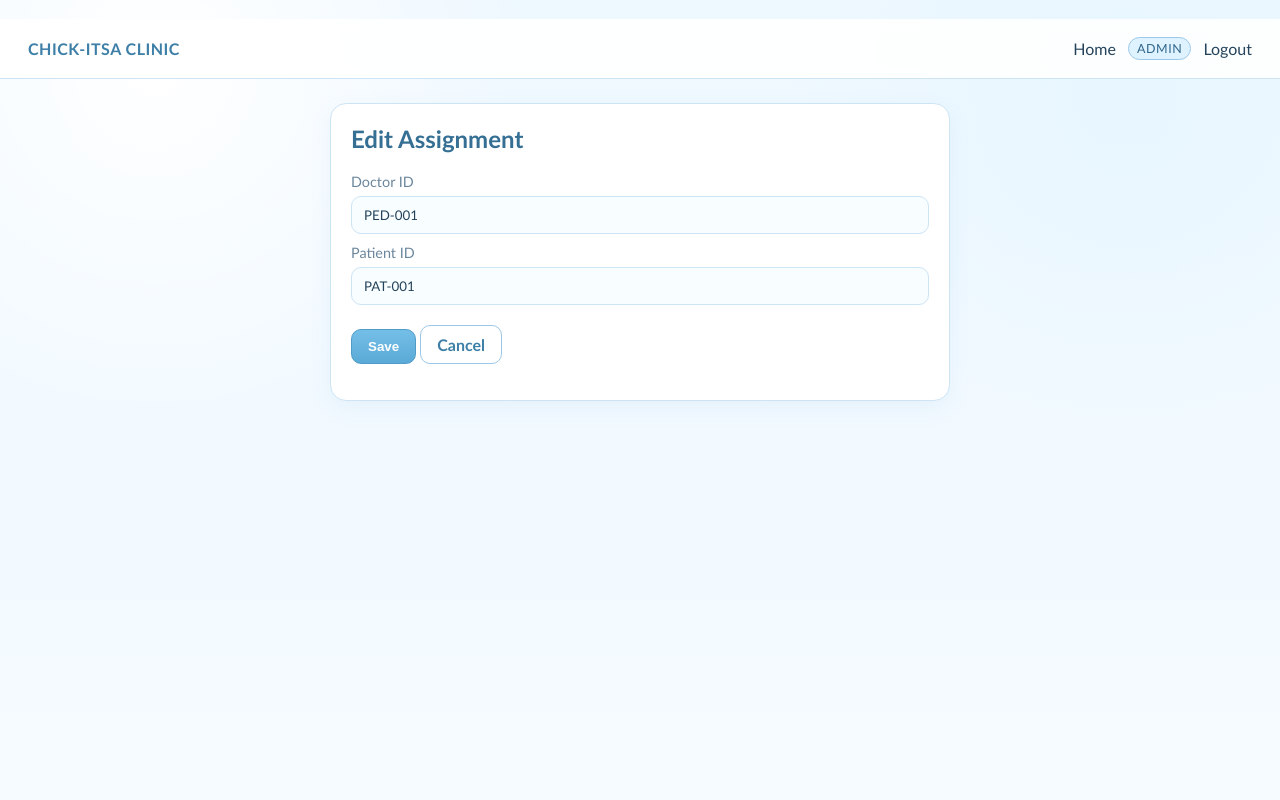
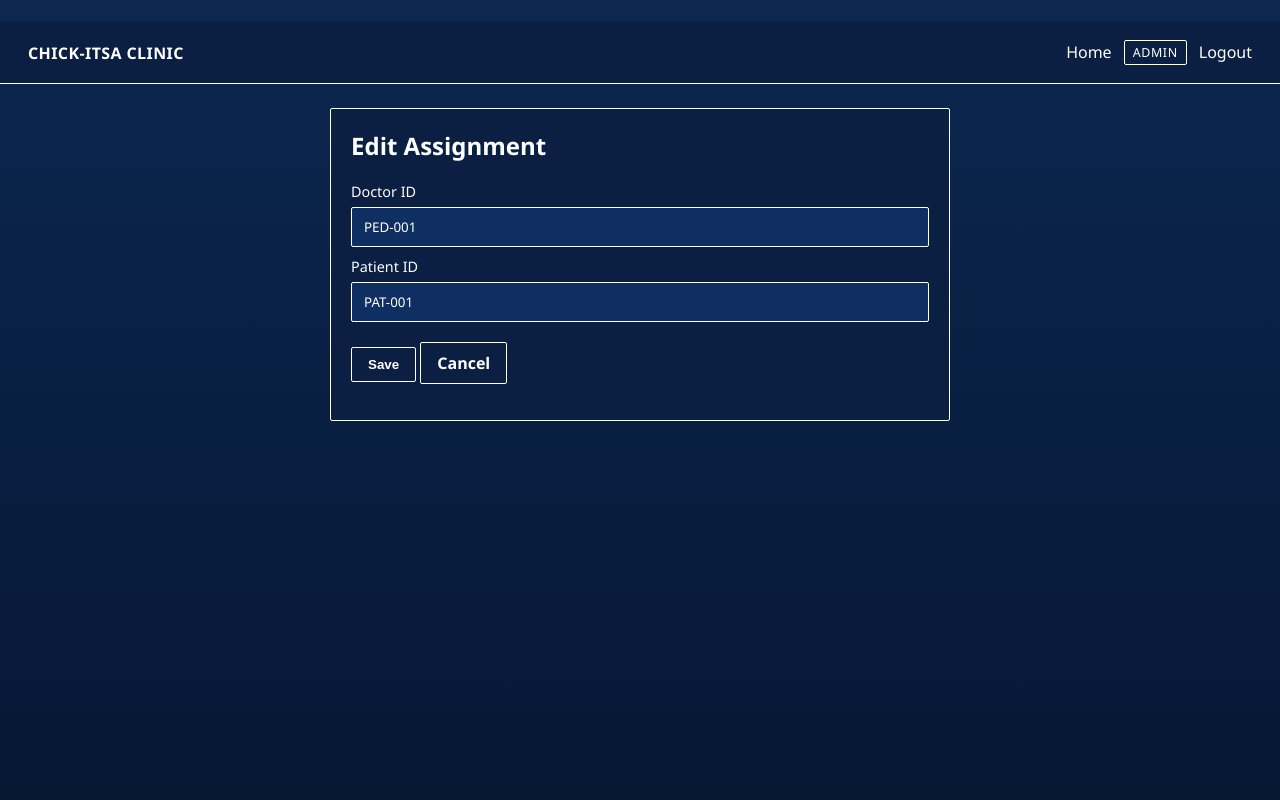
Before and after one commit to Anujtiwari192/chick-itsa, a Flask app: page /admin/assignments/1/edit in a window 1280 px wide. Run offline with Flask 3, Linux system fonts and the light colour scheme; a user stored in the database is signed in.

Commit message:
Redesign UI to navy-white rectangular theme

```diff
--- a/static/styles.css
+++ b/static/styles.css
@@ -1,28 +1,25 @@
 :root {
-  --bg: #f5fbff;
-  --bg-accent: #eef8ff;
-  --card: #ffffff;
-  --card-soft: #f8fdff;
-  --text: #24435b;
-  --muted: #6c879d;
-  --line: #cde4f5;
-  --line-strong: #9bc8e8;
-  --brand: #5aa9d6;
-  --brand-soft: #dff2ff;
-  --success-bg: #eaf9ee;
-  --error-bg: #fff1f1;
+  --bg: #061734;
+  --bg-accent: #0c2750;
+  --card: #0a1f42;
+  --card-soft: #102b57;
+  --text: #ffffff;
+  --muted: #d6e0f0;
+  --line: #ffffff;
+  --line-strong: #ffffff;
+  --brand: #ffffff;
+  --brand-soft: #0f2f62;
+  --success-bg: #12345f;
+  --error-bg: #3f1d2d;
 }
 
 * { box-sizing: border-box; }
 
 body {
   margin: 0;
-  font-family: "Avenir Next", "Nunito", "Trebuchet MS", sans-serif;
+  font-family: "Segoe UI", "Tahoma", sans-serif;
   color: var(--text);
-  background:
-    radial-gradient(circle at 12% 8%, #ffffff 0%, transparent 28%),
-    radial-gradient(circle at 88% 12%, #e7f6ff 0%, transparent 26%),
-    linear-gradient(180deg, var(--bg-accent) 0%, var(--bg) 100%);
+  background: linear-gradient(180deg, var(--bg-accent) 0%, var(--bg) 100%);
 }
 
 .site-header {
@@ -30,19 +27,18 @@ body {
   justify-content: space-between;
   align-items: center;
   padding: 18px 28px;
-  background: rgba(255, 255, 255, 0.9);
+  background: var(--card);
   border-bottom: 1px solid var(--line);
-  backdrop-filter: blur(6px);
   position: sticky;
   top: 0;
   z-index: 10;
 }
 
 .brand {
-  font-weight: 800;
-  letter-spacing: 0.5px;
+  font-weight: 700;
+  letter-spacing: 0.4px;
   text-transform: uppercase;
-  color: #3d7fa7;
+  color: #ffffff;
 }
 
 .nav {
@@ -53,25 +49,24 @@ body {
 
 .nav a {
   text-decoration: none;
-  color: var(--text);
+  color: #ffffff;
   border-bottom: 1px solid transparent;
-  transition: border-color 0.2s ease, color 0.2s ease;
+  transition: border-color 0.2s ease;
 }
 
 .nav a:hover {
-  border-bottom-color: var(--brand);
-  color: #1f5f89;
+  border-bottom-color: #ffffff;
 }
 
 .role {
   font-size: 0.78rem;
   padding: 3px 8px;
-  border: 1px solid var(--line-strong);
-  border-radius: 999px;
+  border: 1px solid #ffffff;
+  border-radius: 2px;
   text-transform: uppercase;
   letter-spacing: 0.6px;
-  color: #2f668a;
-  background: var(--brand-soft);
+  color: #ffffff;
+  background: transparent;
 }
 
 main {
@@ -82,22 +77,23 @@ main {
 
 h1, h2 {
   margin-top: 0;
-  color: #356f93;
+  color: #ffffff;
+  font-weight: 600;
 }
 
 .card,
 .list-section {
   background: var(--card);
   padding: 20px;
-  border: 1px solid var(--line);
-  border-radius: 16px;
+  border: 1px solid #ffffff;
+  border-radius: 2px;
   margin-bottom: 20px;
-  box-shadow: 0 8px 22px rgba(95, 156, 198, 0.08);
+  box-shadow: none;
 }
 
 .card.hero {
   text-align: center;
-  background: linear-gradient(160deg, #ffffff 0%, #f2faff 100%);
+  background: var(--card-soft);
 }
 
 .card.narrow {
@@ -115,7 +111,7 @@ h1, h2 {
   display: block;
   font-size: 0.9rem;
   margin-bottom: 10px;
-  color: var(--muted);
+  color: #ffffff;
 }
 
 .inline-form {
@@ -135,47 +131,46 @@ select {
   width: 100%;
   padding: 10px 12px;
   margin-top: 6px;
-  border: 1px solid var(--line);
-  border-radius: 10px;
-  background: var(--card-soft);
+  border: 1px solid #ffffff;
+  border-radius: 2px;
+  background: #0f2f62;
   font-family: inherit;
-  color: var(--text);
-  transition: border-color 0.2s ease, box-shadow 0.2s ease;
+  color: #ffffff;
+  transition: border-color 0.2s ease, background 0.2s ease;
 }
 
 input:focus,
 textarea:focus,
 select:focus {
   outline: none;
-  border-color: var(--line-strong);
-  box-shadow: 0 0 0 3px rgba(90, 169, 214, 0.15);
+  border-color: #ffffff;
+  background: #13386f;
 }
 
 button,
 .button {
   display: inline-block;
   margin-top: 10px;
-  background: linear-gradient(180deg, #74bfe8 0%, #5aa9d6 100%);
+  background: #0a1f42;
   color: #ffffff;
   padding: 9px 16px;
-  border: 1px solid #4f9cc8;
-  border-radius: 10px;
+  border: 1px solid #ffffff;
+  border-radius: 2px;
   text-decoration: none;
   cursor: pointer;
-  font-weight: 700;
-  transition: transform 0.15s ease, box-shadow 0.2s ease;
+  font-weight: 600;
+  transition: background 0.2s ease;
 }
 
 button:hover,
 .button:hover {
-  transform: translateY(-1px);
-  box-shadow: 0 6px 14px rgba(90, 169, 214, 0.25);
+  background: #13386f;
 }
 
 .button.ghost {
-  background: #ffffff;
-  color: #3d7fa7;
-  border: 1px solid var(--line-strong);
+  background: transparent;
+  color: #ffffff;
+  border: 1px solid #ffffff;
 }
 
 .export-row {
```
Also changed, not shown: other parts of static/styles.css (+13 -13 lines).
